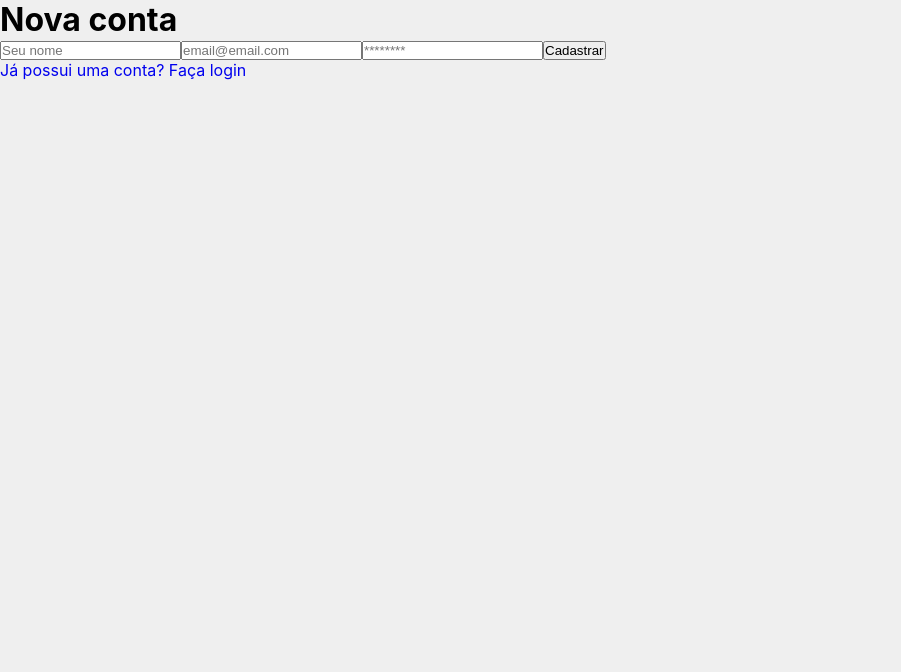
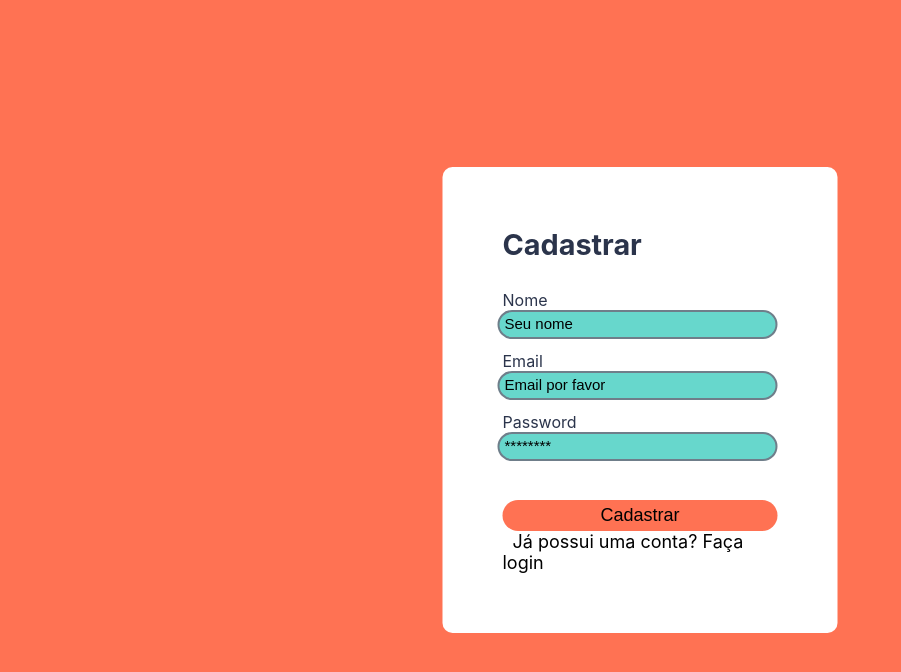
Before and after one commit to Leonardo-Veque/notas, a React (Create React App) app: page /register in a window 1280 px wide. Shown: the top 672 px of the page, without its empty margins (0-901 px from the left). Built offline with nearby package versions, Linux system fonts and the light colour scheme.

Commit message:
Estilos e pagina de editar completa =)

```diff
--- a/src/pages/Editar/index.js
+++ b/src/pages/Editar/index.js
@@ -17,6 +17,7 @@ import {
 import { useNavigate, useParams } from "react-router-dom";
 
 import { toast } from "react-toastify";
+import Header from "../../components/Header";
 
 export default function Editar() {
   const { user } = useContext(AuthContext);
@@ -27,23 +28,20 @@ export default function Editar() {
   const [titulo, setTitulo] = useState("");
   const [texto, setTexto] = useState("");
   const navigate = useNavigate();
+  const [nota, setNota] = useState([]);
 
   useEffect(() => {
     async function loadNotas() {
-      const listRef = onSnapshot(collection(db, "usuarios"), (snapshot) => {
-        let listaNota = [];
-
-        snapshot.forEach((doc) => {
-          listaNota.push({
-            id: doc.id,
-            titulo: doc.data().titulo,
-            notas: doc.data().notas,
-          });
-          console.log(doc.data());
-        });
-        setNotas(listaNota);
-        console.log(notas);
-      });
+      const notaRef = doc(db, "usuarios", id);
+      const docSnap = await getDoc(notaRef);
+      docSnap.data();
+      try {
+        const docSnap = await getDoc(notaRef);
+        setTitulo(docSnap.data().titulo);
+        setTexto(docSnap.data().notas);
+      } catch (error) {
+        console.log(error);
+      }
     }
     loadNotas();
   }, []);
@@ -57,7 +55,6 @@ export default function Editar() {
     })
       .then(() => {
         console.log("Notas Atualizado");
-        setIdNotas("");
         setTitulo("");
         setTexto("");
       })
@@ -68,24 +65,27 @@ export default function Editar() {
     navigate("/notas");
   }
   return (
-    <div className="note new">
+    <div className="container">
+      <Header />
+      <div className="note-new">
         <h2>Pode editar sua nota</h2>
         <label>Titulo</label>
         <input
           type="text"
           placeholder="Digite o titulo"
-        value={notas.titulo}
+          value={titulo}
           onChange={(e) => setTitulo(e.target.value)}
         />
         <label>Escreva sua nota</label>
         <textarea
           placeholder="Clique para escrever..."
-        value={notas.notas}
+          value={texto}
           onChange={(e) => setTexto(e.target.value)}
         />
         <div className="note-footer">
           <button onClick={(e) => editarNotas(id, e)}>Atualizar</button>
         </div>
       </div>
+    </div>
   );
 }
--- a/src/pages/Notas/index.css
+++ b/src/pages/Notas/index.css
@@ -18,14 +18,6 @@ body {
     justify-content: space-between;
   }
 
-  .dark-mode{
-    background-color: black;
-  }
-
-  .dark-mode h1{
-    color: white;
-  }
-
   .container{
     max-width: 960px;
     margin-right: auto;
@@ -42,15 +34,39 @@ body {
   }
 
   .note-new{
-    border: 1px solid;
+    min-height: 170px;
     background-color: #67d7cc;
     display: grid;
     grid-gap: 1rem;
     margin-top: 10px;
+    border-radius: 10px;
   }
 
+  input{
+    border: none;
+    background-color: #67d7cc;
+  }
 
+  a{
+    color: white;
+    font-size: 18px;
+  }
 
+  button{
+    background-color:rgb(75,200,138);
+    border: none;
+    padding: 5px;
+    text-decoration: none;
+    font-size: 18px;
+    cursor: pointer;
+    transition: background .3s;
+    border-radius: 5px;
+    outline: none;
+  }
+
+  button:hover{
+    background-color: rgb(116,158 ,137);
+  }
 
   textarea{
     border: none;
@@ -60,18 +76,6 @@ body {
 
   textarea:focus{
     outline: none;
-  }
-
-  .save{
-    background-color: #e1e1e1;
-    border: none;
-    border-radius: 15px;
-    padding: 5px 10px 5px 10px;
-  }
-
-  .save:hover{
-    background-color: #ededed;
-    cursor: pointer;
   }
 
   .note{
@@ -85,6 +89,11 @@ body {
     white-space: pre-wrap;
   }
 
+  ::placeholder{
+    color: black;
+    font-size: 15px;
+  }
+
   .note-footer{
     display: flex;
     align-items: center;
@@ -94,23 +103,3 @@ body {
   .delete-icon {
     cursor: pointer;
   }
-
-  .search {
-    display: flex;
-    align-items: center;
-    background-color: rgb(233, 233, 233);
-    border-radius: 10px;
-    padding: 5px;
-    margin-bottom: 1.5em;
-  }
-
-  .search input{
-    border: none;
-    background-color: rgb(233, 233, 233);
-
-  }
-
-  .search input:focus{
-    outline: none;
-
-  }
--- a/src/pages/Notas/index.js
+++ b/src/pages/Notas/index.js
@@ -1,4 +1,5 @@
 import Header from "../../components/Header";
+import { MdDeleteForever } from "react-icons/md";
 
 import { useState, useEffect, useContext } from "react";
 import { FiPlusCircle } from "react-icons/fi";
@@ -56,6 +57,7 @@ export default function Notas() {
     })
       .then(() => {
         console.log("Notas Salva");
+        toast.success("Nota Salva Senhor");
         setTexto("");
         setTitulo("");
       })
@@ -75,22 +77,28 @@ export default function Notas() {
     <div className="container">
       <Header />
       <div className="notes-list">
-        <div className="note">
-          {notas.map((notas) => {
-            return (
-              <div key={notas.id}>
-                <span> {notas.titulo}</span>
-                <span>{notas.notas}</span>
-                <button onClick={() => excluirNotas(notas.id)}>Excluir</button>
+        {notas.map((nota) => {
+          return (
+            <div className="note">
+              <div key={nota.id}>
+                <h2>
+                  <span>Titulo: {nota.titulo}</span>
+                </h2>
+                <span>Recado: {nota.notas}</span>
                 <div className="note-footer">
                   <button>
-                    <a href={`editar/${notas.id}`}>Vizualizar</a>
+                    <a href={`editar/${nota.id}`}>Vizualizar</a>
                   </button>
+                  <MdDeleteForever
+                    className="delete-icon"
+                    onClick={() => excluirNotas(nota.id)}
+                    size="2em"
+                  />
                 </div>
               </div>
-            );
-          })}
-        </div>
+            </div>
+          );
+        })}
         <div className="note-new">
           <input
             type="text"
--- a/src/pages/SignIn/index.js
+++ b/src/pages/SignIn/index.js
@@ -1,5 +1,5 @@
 import { useState, useContext } from "react";
-import "./index.css";
+import "../SignUp/index.css";
 
 import { Link } from "react-router-dom";
 import { AuthContext } from "../../contexts/auth";
@@ -19,28 +19,35 @@ export default function SignIn() {
   }
 
   return (
-    <div>
-      <form onSubmit={handleSignIn}>
-        <h1>Entrar</h1>
+    <div className="body">
+      <form onSubmit={handleSignIn} id="form">
+        <h1 className="title">Entrar</h1>
+
+        <label>Email</label>
         <input
+          className="input"
           type="text"
           placeholder="email@email.com"
           value={email}
           onChange={(e) => setEmail(e.target.value)}
         />
 
+        <label>Password</label>
         <input
+          className="input"
           type="password"
           placeholder="********"
           value={password}
           onChange={(e) => setPassword(e.target.value)}
         />
 
-        <button type="submit">
+        <button type="submit" id="btn">
           {loadingAuth ? "Carregando..." : "Acessar"}
         </button>
+        <Link to="/register" className="link">
+          Criar uma conta
+        </Link>
       </form>
-      <Link to="/register">Criar uma conta</Link>
     </div>
   );
 }
--- a/src/pages/SignUp/index.css
+++ b/src/pages/SignUp/index.css
@@ -0,0 +1,62 @@
+.body{
+    width: 100%;
+    height: 100vh;
+    background-color: #ff7253
+}
+
+#form{
+    position: relative;
+    top: 50%;
+    left: 50%;
+    transform: translate(-50%, -50%);
+    background: #fff;
+    border-radius: 10px;
+    padding: 60px;
+    width: min-content;
+    align-items: center;
+    color: #2b344b;
+}
+
+.title{
+    font-size: 1.8rem;
+    margin-bottom: 10%;
+}
+
+.input{
+    min-width: 280px;
+    border-radius: 22px;
+    border: 2px #6f7e8a solid;
+    padding: 5px;
+    margin: 0px 0px 12px -5px;
+
+}
+
+.input input{
+    width: 80%;
+    border: none;
+    outline: none;
+    color: #2b344b;
+    font-size: 11pt;
+    background-color: white;
+}
+
+#btn{
+    margin-top: 10%;
+    width: 100%;
+    text-align: center;
+    background-color: #ff7253 ;
+    border-radius: 20px;
+}
+
+#btn:hover{
+    background-color: #ffce51 ;
+}
+
+.link{
+    color: black;
+    padding: 10px;
+}
+
+.link:hover{
+    color: #ff7253;
+}
--- a/src/pages/SignUp/index.js
+++ b/src/pages/SignUp/index.js
@@ -1,5 +1,6 @@
 import { useState, useContext } from "react";
 import { Link } from "react-router-dom";
+import "./index.css";
 
 import { AuthContext } from "../../contexts/auth";
 
@@ -19,36 +20,47 @@ export default function SignUp() {
   }
 
   return (
-    <div>
+    <div className="body">
+      <div id="form">
         <form onSubmit={handleSubmit}>
-        <h1>Nova conta</h1>
+          <h1 className="title">Cadastrar</h1>
+
+          <label>Nome</label>
           <input
+            className="input"
             type="text"
             placeholder="Seu nome"
             value={name}
             onChange={(e) => setName(e.target.value)}
           />
 
+          <label>Email</label>
           <input
+            className="input"
             type="text"
-          placeholder="email@email.com"
+            placeholder="Email por favor"
             value={email}
             onChange={(e) => setEmail(e.target.value)}
           />
 
+          <label>Password</label>
           <input
+            className="input"
             type="password"
             placeholder="********"
             value={password}
             onChange={(e) => setPassword(e.target.value)}
           />
 
-        <button type="submit">
+          <button type="submit" id="btn">
             {loadingAuth ? "Carregando..." : "Cadastrar"}
           </button>
         </form>
 
-      <Link to="/">Já possui uma conta? Faça login</Link>
+        <Link to="/" className="link">
+          Já possui uma conta? Faça login
+        </Link>
+      </div>
     </div>
   );
 }
```
Also changed, not shown: src/pages/SignIn/index.css (deleted). Lines whose indentation alone changed are shown as unchanged.
